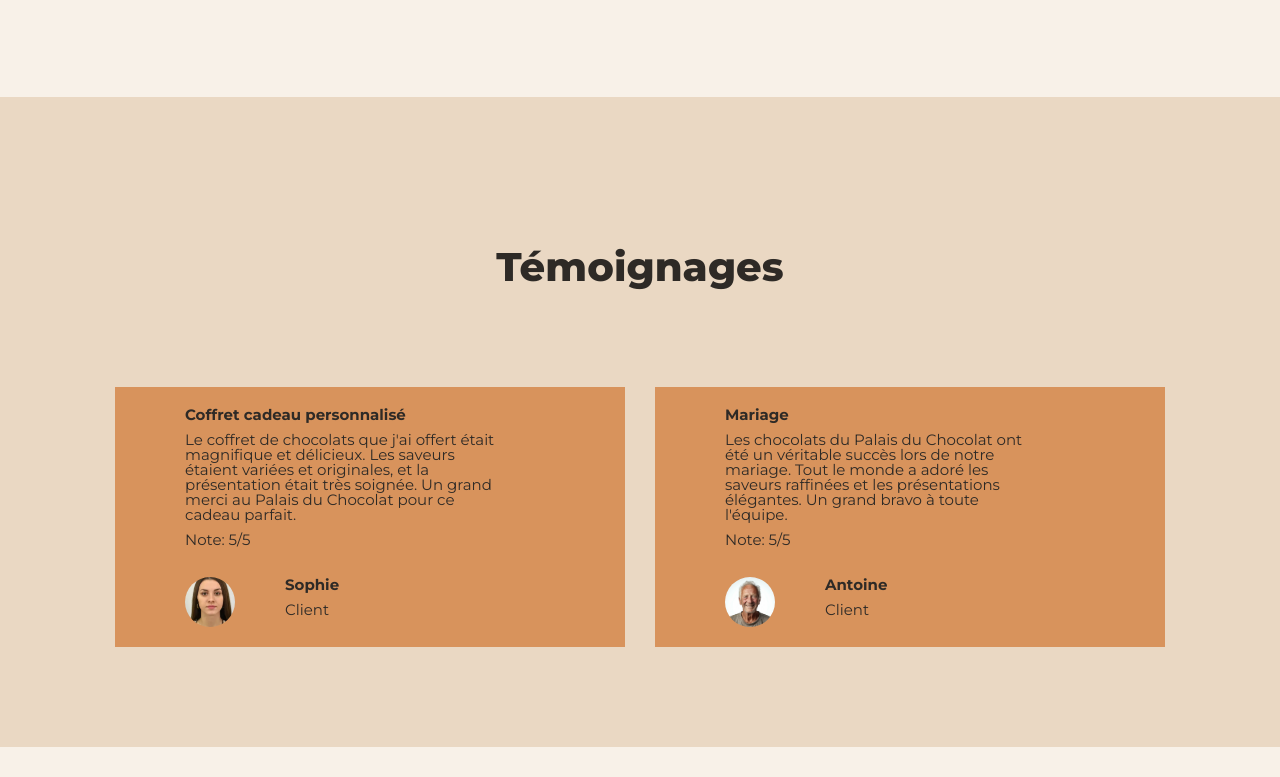
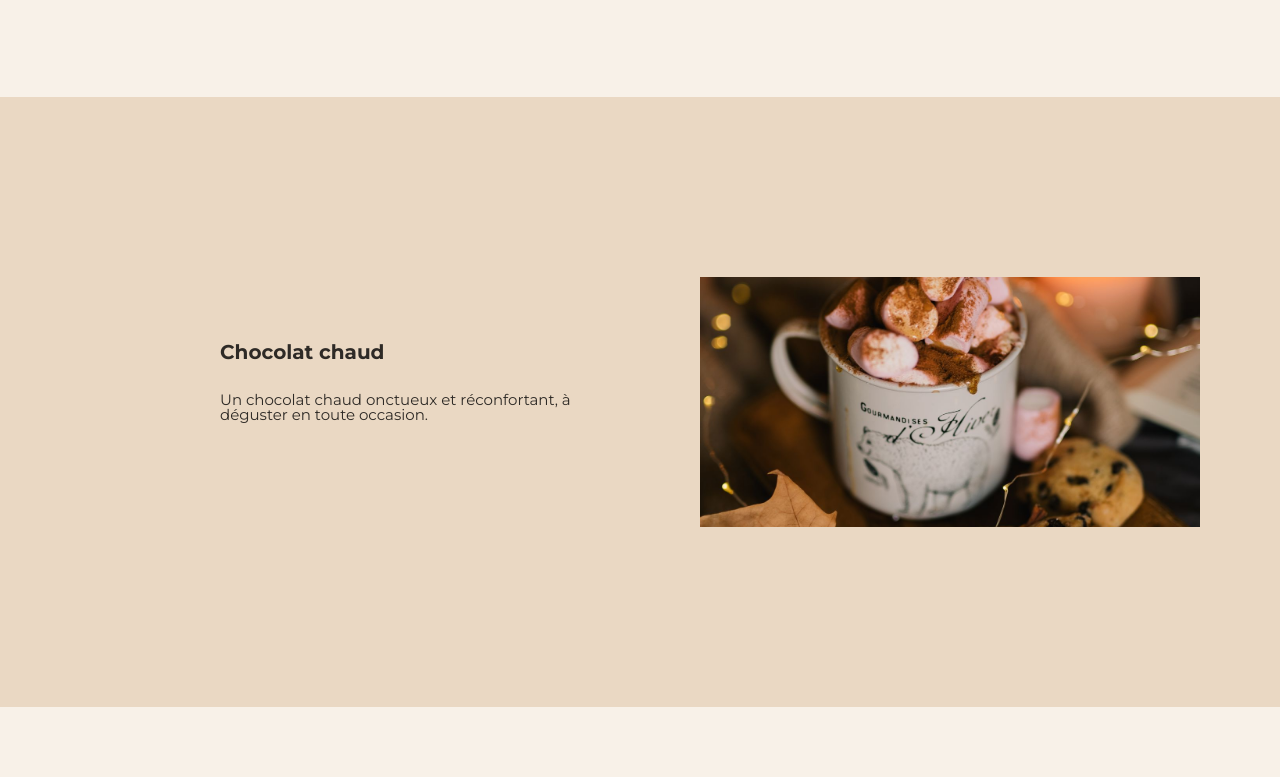
Before and after one commit to aaminaa-tech/landing-page-chocolatier, a plain HTML site: page index.html in a window 1280 px wide. Shown: the part 5163-5940 px from the top of the page. Drawn offline with nearby package versions, Linux system fonts and the light colour scheme; a web font is replaced by a local one.

Commit message:
VERSION FINALE FINALE

```diff
--- a/index.html
+++ b/index.html
@@ -84,7 +84,7 @@
                         </article>
 
                             <article class="descriptions">
-                                <img src="images/atelier-degustation-pexels-jonathanborba-34357862.jpg" alt="chocolats">
+                                <img src="images/atelier-degustation-pexels-jonathanborba-34357862.jpg" alt="atelier desgustation">
 
                                 <div>
                                 <h3>Ateliers de dégustation</h3>
@@ -95,7 +95,7 @@
 
 
                             <article class="descriptions">
-                                <img src="images/cadeaux-personnalises-pexels-soufianlafnesh-36914973.jpg" alt="chocolats">
+                                <img src="images/cadeaux-personnalises-pexels-soufianlafnesh-36914973.jpg" alt="cadeaux personnalisés">
 
                                 <div>
                                 <h3>Cadeaux personnalisés</h3>
@@ -111,7 +111,7 @@
                         <h1>Réalisations</h1>
                         <div class="realisations-container">
                             <div class="bloc-image">
-                            <img src="images/praline-croustillant-pexels-seurafrancis99-37439237.jpg" alt="">
+                            <img src="images/praline-croustillant-pexels-seurafrancis99-37439237.jpg" alt="praline croustillant">
                             </div>
                             <div class="bloc-texte">
                             <h3>Praliné croustillant</h3>
@@ -125,7 +125,7 @@
                     <section id="realisations2">
                         <div class="realisations-container2">
                             <div class="bloc-image2">
-                            <img src="images/truffe-champagne-pexels-planka-31325599.jpg" alt="">
+                            <img src="images/truffe-champagne-pexels-planka-31325599.jpg" alt="truffes champagne">
                             </div>
                             <div class="bloc-texte2">
                             <h3>Truffe au champagne</h3>
@@ -138,7 +138,7 @@
                         <section id="realisations3">
                             <div class="realisations-container3">
                                 <div class="bloc-image3">
-                                <img src="images/tablette-chocolat-noir-pexels-alleksana-4113333.jpg" alt="">
+                                <img src="images/tablette-chocolat-noir-pexels-alleksana-4113333.jpg" alt="tablettes de chocolat">
                                 </div>
                                 <div class="bloc-texte3">
                                 <h3> Tablette de chocolat noir 70% </h3>
@@ -152,7 +152,7 @@
                         <section id="realisations4">
                             <div class="realisations-container4">
                                 <div class="bloc-image4">
-                                <img src="images/coffret-chocolats-assortis-pexels-anthony-rahayel-125801377-38444667.jpg" alt="">
+                                <img src="images/coffret-chocolats-assortis-pexels-anthony-rahayel-125801377-38444667.jpg" alt="coffret chocolats">
                                 </div>
                                 <div class="bloc-texte4">
                                 <h3>Coffret de chocolats </h3>
@@ -165,7 +165,7 @@
                         <section id="realisations5">
                             <div class="realisations-container5">
                                 <div class="bloc-image5">
-                                <img src="images/mendiants-pexels-pinklime-foody-169881302-11074275.jpg" alt="">
+                                <img src="images/mendiants-pexels-pinklime-foody-169881302-11074275.jpg" alt="mendiants">
                                 </div>
                                 <div class="bloc-texte5">
                                 <h3> Mendiants </h3>
@@ -173,6 +173,35 @@
                                 </div>
                             </div>
                         </section>
+
+
+                                 <section id="realisations6">
+                            <div class="realisations-container6">
+                                <div class="bloc-image6">
+                                <img src="images/chocolat-chaud-pexels-leeloothefirst-5264675.jpg" alt="chocolat chaud">
+                                </div>
+                                <div class="bloc-texte6">
+                                <h3> Chocolat chaud </h3>
+                                <p>Un chocolat chaud onctueux et réconfortant, à déguster en toute occasion.</p>
+                                </div>
+                            </div>
+                        </section>
+
+
+
+
+
+
+
+
+
+
+
+
+
+
+
+
 
 
                             <section id="temoignages">
--- a/style.css
+++ b/style.css
@@ -543,9 +543,68 @@ div #services{
 }
 
 
+
+/* Réalisation 6: */
+
+#realisations6 h3{
+    font-weight: bold;
+    font-size: 20px;
+    color: #2E2A26;
+    margin-bottom: 30px;
+    padding-left: 50px;
+}
+
+#realisations6 p{
+    font-size: 15px;
+    color: #2E2A26;
+    margin-bottom: 20px;
+    width: 400px;
+    margin-left: 50px;
+}
+
+#realisations6{
+   background-color:#EAD8C3 ;
+   padding-bottom: 20px;
+
+}
+
+.bloc-image6 img{
+    width: 500px;
+    height: 250px;
+    padding: 80px;
+    margin-top: 100px;
+    object-fit: cover;
+}
+
+
+.bloc-texte6{
+    display: flex;
+    justify-content: flex-end;
+    flex-direction: column;
+}
+
+.bloc-image6{
+    display: flex;
+    justify-content: space-between;
+    align-items: center;
+    flex-direction: row;
+    margin-bottom: 80px;
+    gap: 50px;
+}
+
+.realisations-container6{
+    display: flex;
+    flex-direction: row-reverse;
+    justify-content: flex-start;
+    align-items: center;
+}
+
+
+
+
 #temoignages{
     padding: 100px 100px;
-    background-color:#EAD8C3 ;
+    background-color:#F8F1E8 ;
 
 }
 
@@ -615,7 +674,7 @@ div #services{
     align-items: center;
     gap: 50px;
     padding: 150px;
-    background-color:#F8F1E8 ;
+    background-color:#EAD8C3 ;
 }
 
 .contact h3{
@@ -661,11 +720,13 @@ div #services{
     display: flex;
     width: fit-content;
     margin-left: 20px;
+    text-decoration: none;
+    color: #2E2A26;
 }
 
 .champs input, .champs textarea{
     padding: 20px 15px;
-    background-color: #EAD8C3 ;
+    background-color: #F8F1E8 ;
     margin: 20px;
     border: none;
     display: flex;
```
